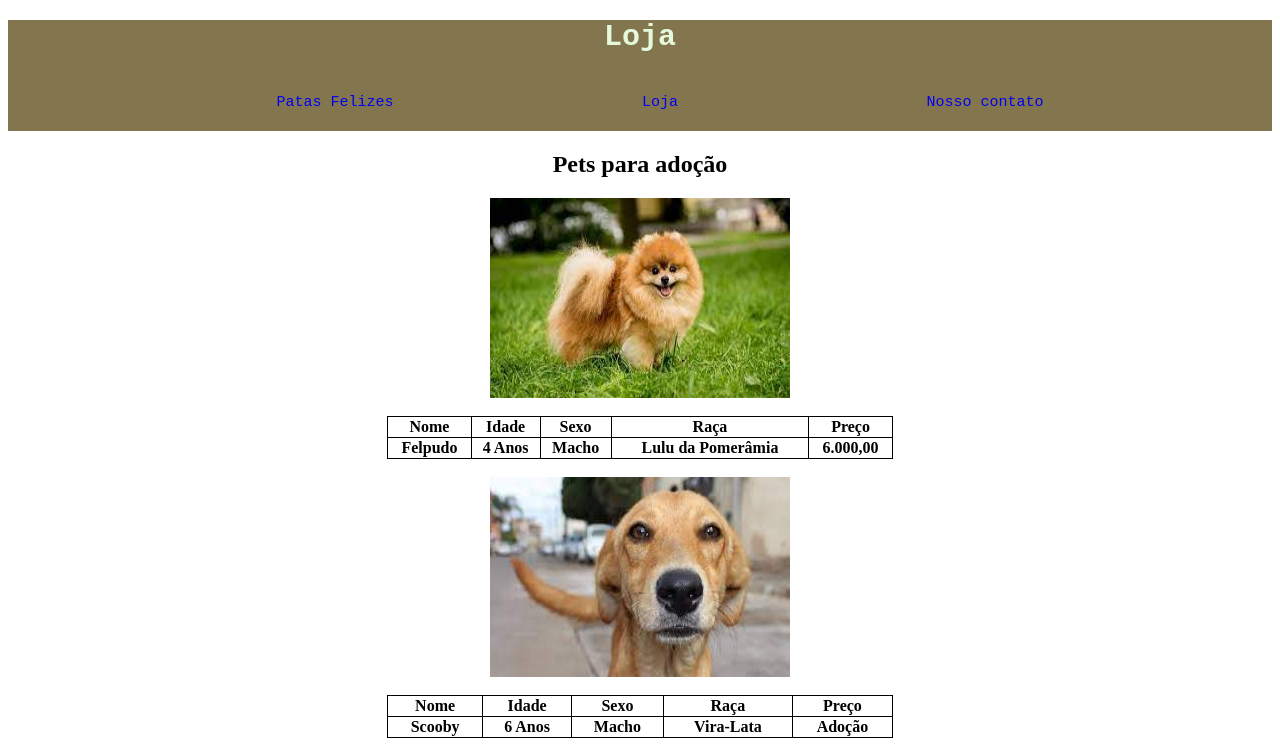
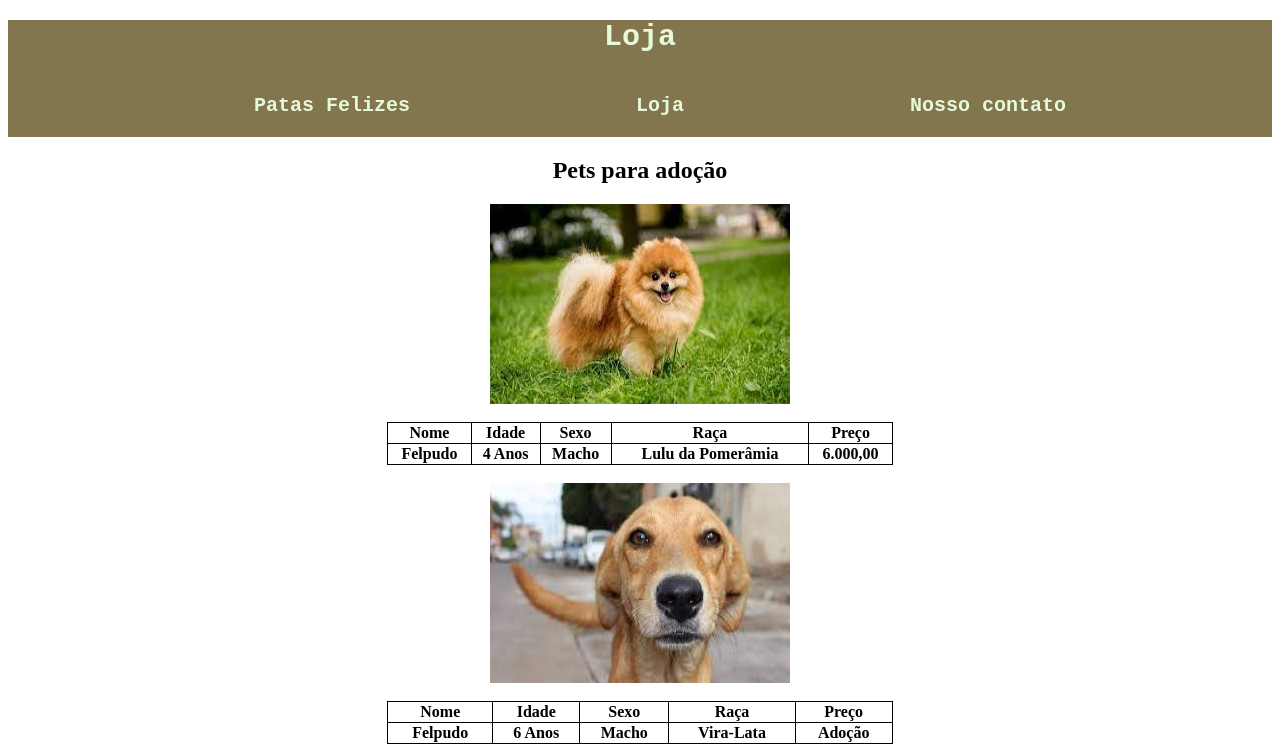
Before and after one commit to Cutrin7/pet-shop-patas-felizes, a plain HTML site: page Loja.html in a window 1280 px wide. Shown: the top 753 px of the page. Drawn offline with Linux system fonts and the light colour scheme.

Commit message:
Add files via upload

```diff
--- a/Loja.html
+++ b/Loja.html
@@ -5,15 +5,16 @@
     <meta name="viewport" content="width=device-width, initial-scale=1.0">
     <title>Patas Felizes </title><!-- titulo -->
     <link rel="stylesheet" href="css/style.css">
+    <link rel="shortcut icon" href="Imagens/logo2.png" type="image/x-icon">
 </head>
 <body><!-- corpo -->
     <header><!-- cabeçalho -->
         <h1><strong>Loja</strong></h1><!-- texto maior destaque 1 -->
     <nav><!-- navegação -->
         <ul><!-- listas  -->
-            <li><a href="index (1).html">Patas Felizes</a></li>
-            <li><a href="Loja (1).html">Loja</a></li>
-            <li><a href="Contato (1).html">Nosso contato</a></li>
+            <li><a href="index.html">Patas Felizes</a></li>
+            <li><a href="Loja.html">Loja</a></li>
+            <li><a href="Contato.html">Nosso contato</a></li>
         </ul>
     </nav>
     </header>
@@ -55,7 +56,7 @@
         <th>Preço</th>
     </tr>
     <tr>
-        <th>Scooby</th>
+        <th>Felpudo</th>
         <th>6 Anos</th>
         <th>Macho</th>
         <th>Vira-Lata</th>
--- a/css/style.css
+++ b/css/style.css
@@ -31,6 +31,7 @@ header {
   background: #83764F; /* altera a cor de fundo */
   font-family: 'Courier New', Courier, monospace; /* mudar a fonte */
   font-size: 15px;/* tamanho da fonte */
+
 }
 
 h1 {
@@ -39,16 +40,11 @@ h1 {
 
 }
 
-.letra-azul{
-font-size:25px ;
-color: red;
-}
-
-
 p {
   font-family:Arial, Helvetica, sans-serif ;
 
-  }
+}
+
 
 a {
 text-decoration: none;/* decorar o texto */
@@ -63,7 +59,7 @@ height:50px 50px;/* altura */
 
 
 a:hover {
-color: black;
+color: #A2A378;
 background: #E5F9DB;
 border: 1px solid black ; /* borda */
 transition: all 0.5s; /* transição */
@@ -81,5 +77,12 @@ ul {
 .logo {
 width: 150px;
 height: 150px;
-margin-left: 1px;
+margin-left: 2px;
 }
+
+a {
+color: #E5F9DB;
+font-size: 20px;
+font-weight: bold;
+border-radius: 5px ;
+}
```
Also changed, not shown: Contato.html (+6 -3 lines), index.html (+5 -4 lines), Imagens/logo2.png (added).
